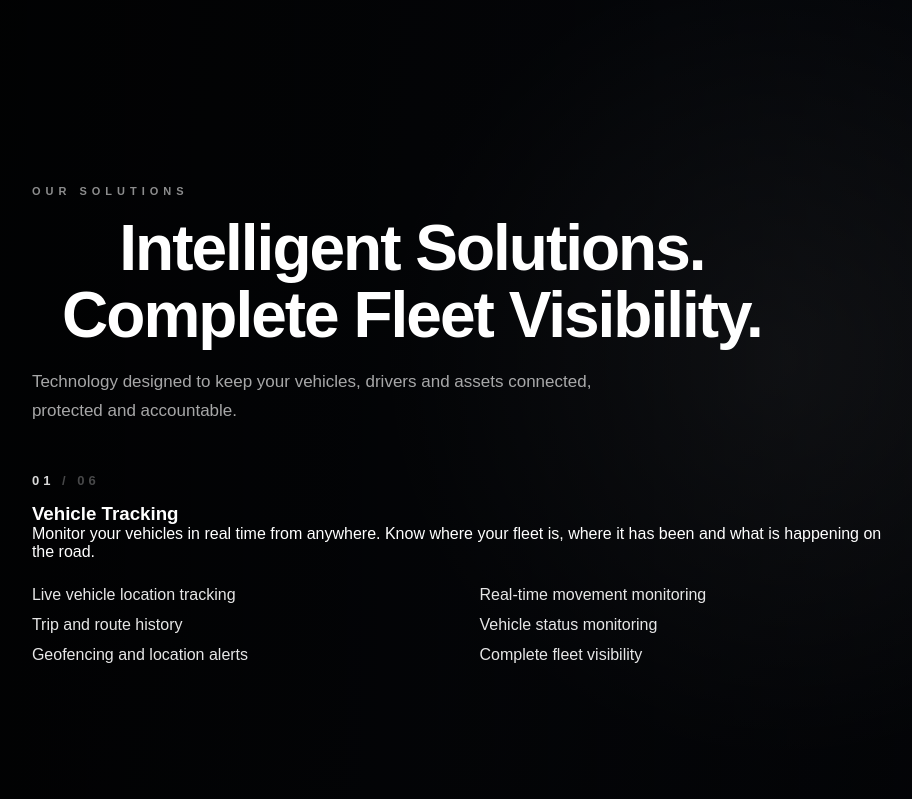
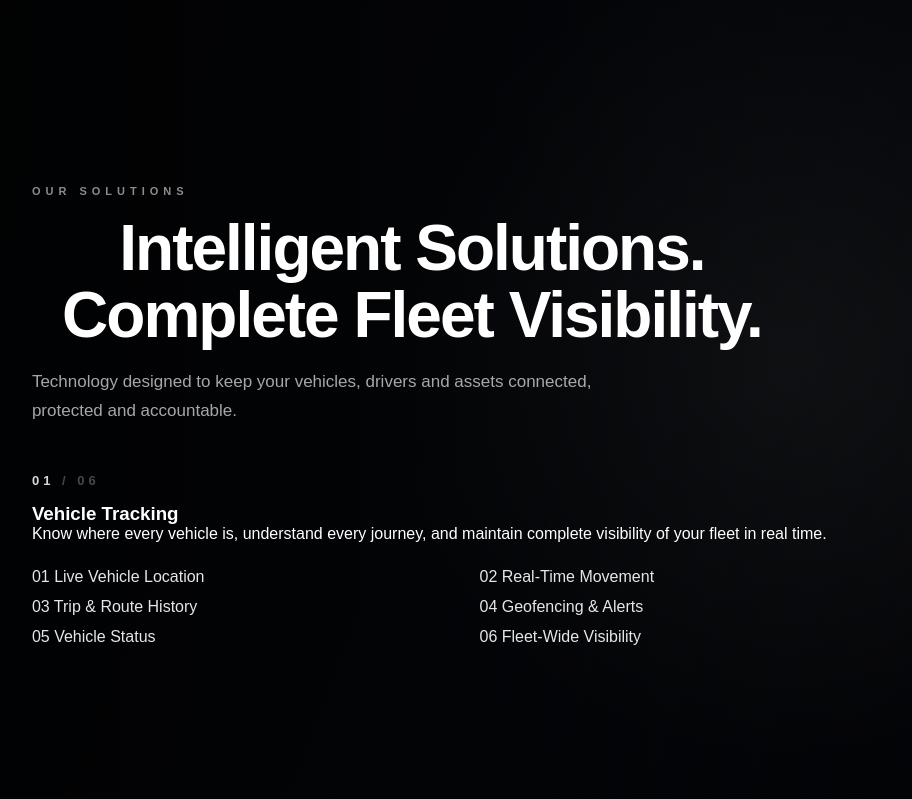
Before and after one commit to teencreation254-ux/AUTOMILE-WEB, a Flask app: page / in a window 1280 px wide. Shown: the part 5671-6470 px from the top of the page, without its empty margins (178-1090 px from the left). Run offline with Flask 3, Linux system fonts and the light colour scheme.

Commit message:
updated index.html

```diff
--- a/templates/index.html
+++ b/templates/index.html
@@ -564,16 +564,16 @@ Send Request
         </div>
 
 
-        <!-- =================================================
-             SIX AUTOMATIC SCENES
-        ================================================= -->
+      <!-- =========================================================
+     AUTOMILE — SIX PREMIUM SOLUTION SCENES
+========================================================= -->
 
 <div class="solution-scenes">
 
 
-            <!-- ================================
+    <!-- =====================================================
          01 — VEHICLE TRACKING
-            ================================= -->
+    ====================================================== -->
 
     <div class="cinematic-scene active">
 
@@ -581,40 +581,43 @@ Send Request
             01 <span>/ 06</span>
         </div>
 
-                <h3>
-                    Vehicle Tracking
-                </h3>
+        <h3>Vehicle Tracking</h3>
 
         <p>
-                    Monitor your vehicles in real time from
-                    anywhere. Know where your fleet is, where
-                    it has been and what is happening on the road.
+            Know where every vehicle is, understand every journey,
+            and maintain complete visibility of your fleet in real time.
         </p>
 
         <div class="scene-details">
 
             <div class="scene-detail">
-                        Live vehicle location tracking
+                <span>01</span>
+                Live Vehicle Location
             </div>
 
             <div class="scene-detail">
-                        Real-time movement monitoring
+                <span>02</span>
+                Real-Time Movement
             </div>
 
             <div class="scene-detail">
-                        Trip and route history
+                <span>03</span>
+                Trip & Route History
             </div>
 
             <div class="scene-detail">
-                        Vehicle status monitoring
+                <span>04</span>
+                Geofencing & Alerts
             </div>
 
             <div class="scene-detail">
-                        Geofencing and location alerts
+                <span>05</span>
+                Vehicle Status
             </div>
 
             <div class="scene-detail">
-                        Complete fleet visibility
+                <span>06</span>
+                Fleet-Wide Visibility
             </div>
 
         </div>
@@ -622,9 +625,9 @@ Send Request
     </div>
 
 
-            <!-- ================================
+    <!-- =====================================================
          02 — FLEET MANAGEMENT
-            ================================= -->
+    ====================================================== -->
 
     <div class="cinematic-scene">
 
@@ -632,40 +635,43 @@ Send Request
             02 <span>/ 06</span>
         </div>
 
-                <h3>
-                    Fleet Management
-                </h3>
+        <h3>Fleet Management</h3>
 
         <p>
-                    Take complete control of your fleet with
-                    centralized monitoring, reporting and
-                    operational visibility.
+            Bring your entire fleet together on one platform
+            with clear operational visibility and intelligent control.
         </p>
 
         <div class="scene-details">
 
             <div class="scene-detail">
-                        Centralized fleet monitoring
+                <span>01</span>
+                Centralized Fleet Monitoring
             </div>
 
             <div class="scene-detail">
-                        Driver and vehicle management
+                <span>02</span>
+                Driver Management
             </div>
 
             <div class="scene-detail">
-                        Fleet activity reports
+                <span>03</span>
+                Vehicle Performance
             </div>
 
             <div class="scene-detail">
-                        Trip and mileage monitoring
+                <span>04</span>
+                Fleet Activity Reports
             </div>
 
             <div class="scene-detail">
-                        Vehicle performance visibility
+                <span>05</span>
+                Trip & Mileage Analysis
             </div>
 
             <div class="scene-detail">
-                        Improved fleet accountability
+                <span>06</span>
+                Operational Accountability
             </div>
 
         </div>
@@ -673,9 +679,9 @@ Send Request
     </div>
 
 
-            <!-- ================================
+    <!-- =====================================================
          03 — FUEL MONITORING
-            ================================= -->
+    ====================================================== -->
 
     <div class="cinematic-scene">
 
@@ -683,40 +689,43 @@ Send Request
             03 <span>/ 06</span>
         </div>
 
-                <h3>
-                    Fuel Monitoring
-                </h3>
+        <h3>Fuel Monitoring</h3>
 
         <p>
-                    Improve fuel accountability, identify
-                    unusual consumption and reduce unnecessary
-                    fuel losses across your fleet.
+            Understand fuel consumption, identify irregularities,
+            and improve accountability across every vehicle.
         </p>
 
         <div class="scene-details">
 
             <div class="scene-detail">
-                        Real-time fuel level monitoring
+                <span>01</span>
+                Real-Time Fuel Levels
             </div>
 
             <div class="scene-detail">
-                        Fuel consumption monitoring
+                <span>02</span>
+                Fuel Consumption Monitoring
             </div>
 
             <div class="scene-detail">
-                        Unusual consumption detection
+                <span>03</span>
+                Unusual Usage Detection
             </div>
 
             <div class="scene-detail">
-                        Possible fuel theft detection
+                <span>04</span>
+                Fuel Theft Detection
             </div>
 
             <div class="scene-detail">
-                        Fuel usage reports
+                <span>05</span>
+                Fuel Usage Reports
             </div>
 
             <div class="scene-detail">
-                        Improved fuel accountability
+                <span>06</span>
+                Improved Fuel Accountability
             </div>
 
         </div>
@@ -724,9 +733,9 @@ Send Request
     </div>
 
 
-            <!-- ================================
+    <!-- =====================================================
          04 — DASH CAMERAS
-            ================================= -->
+    ====================================================== -->
 
     <div class="cinematic-scene">
 
@@ -734,40 +743,43 @@ Send Request
             04 <span>/ 06</span>
         </div>
 
-                <h3>
-                    Dash Cameras
-                </h3>
+        <h3>Dash Cameras</h3>
 
         <p>
-                    Capture what happens on the road and give
-                    your fleet greater visibility, security
-                    and driver accountability.
+            See what happens on the road with intelligent video
+            visibility designed to protect drivers, vehicles and journeys.
         </p>
 
         <div class="scene-details">
 
             <div class="scene-detail">
-                        Front and rear video recording
+                <span>01</span>
+                Front & Rear Recording
             </div>
 
             <div class="scene-detail">
-                        Live video monitoring
+                <span>02</span>
+                Live Video Visibility
             </div>
 
             <div class="scene-detail">
-                        Road and driver visibility
+                <span>03</span>
+                Driver & Road Monitoring
             </div>
 
             <div class="scene-detail">
-                        Incident recording
+                <span>04</span>
+                Incident Recording
             </div>
 
             <div class="scene-detail">
-                        Video evidence when required
+                <span>05</span>
+                Video Evidence
             </div>
 
             <div class="scene-detail">
-                        Enhanced driver accountability
+                <span>06</span>
+                Enhanced Driver Accountability
             </div>
 
         </div>
@@ -775,9 +787,9 @@ Send Request
     </div>
 
 
-            <!-- ================================
+    <!-- =====================================================
          05 — SPEED LIMITERS
-            ================================= -->
+    ====================================================== -->
 
     <div class="cinematic-scene">
 
@@ -785,40 +797,43 @@ Send Request
             05 <span>/ 06</span>
         </div>
 
-                <h3>
-                    Speed Limiters
-                </h3>
+        <h3>Speed Limiters</h3>
 
         <p>
-                    Promote safer driving by controlling vehicle
-                    speeds and helping your fleet maintain
-                    responsible driving standards.
+            Maintain controlled vehicle speeds, encourage safer
+            driving behaviour, and strengthen fleet safety standards.
         </p>
 
         <div class="scene-details">
 
             <div class="scene-detail">
-                        Control maximum vehicle speed
+                <span>01</span>
+                Maximum Speed Control
             </div>
 
             <div class="scene-detail">
-                        Reduce excessive speeding
+                <span>02</span>
+                Speed Activity Monitoring
             </div>
 
             <div class="scene-detail">
-                        Promote safer driving
+                <span>03</span>
+                Reduced Speeding
             </div>
 
             <div class="scene-detail">
-                        Monitor speed activity
+                <span>04</span>
+                Safer Driving Behaviour
             </div>
 
             <div class="scene-detail">
-                        Improve driver discipline
+                <span>05</span>
+                Driver Discipline
             </div>
 
             <div class="scene-detail">
-                        Support fleet safety policies
+                <span>06</span>
+                Fleet Safety Support
             </div>
 
         </div>
@@ -826,9 +841,9 @@ Send Request
     </div>
 
 
-            <!-- ================================
+    <!-- =====================================================
          06 — ASSET TRACKING
-            ================================= -->
+    ====================================================== -->
 
     <div class="cinematic-scene">
 
@@ -836,39 +851,43 @@ Send Request
             06 <span>/ 06</span>
         </div>
 
-                <h3>
-                    Asset Tracking
-                </h3>
+        <h3>Asset Tracking</h3>
 
         <p>
-                    Keep valuable equipment and assets visible,
-                    secure and accountable wherever they move.
+            Keep valuable equipment visible and accountable with
+            reliable location and movement monitoring wherever it goes.
         </p>
 
         <div class="scene-details">
 
             <div class="scene-detail">
-                        Real-time asset location
+                <span>01</span>
+                Real-Time Asset Location
             </div>
 
             <div class="scene-detail">
-                        Asset movement monitoring
+                <span>02</span>
+                Asset Movement Monitoring
             </div>
 
             <div class="scene-detail">
-                        Location history
+                <span>03</span>
+                Location History
             </div>
 
             <div class="scene-detail">
-                        Movement and geofence alerts
+                <span>04</span>
+                Movement & Geofence Alerts
             </div>
 
             <div class="scene-detail">
-                        Asset security monitoring
+                <span>05</span>
+                Asset Security Monitoring
             </div>
 
             <div class="scene-detail">
-                        Improved asset accountability
+                <span>06</span>
+                Asset Accountability
             </div>
 
         </div>
@@ -877,21 +896,3 @@ Send Request
 
 
 </div>
-
-
-        <!-- Automatic transition indicator -->
-
-        <div class="cinematic-scroll">
-
-            <span>
-                OUR SOLUTIONS
-            </span>
-
-            <div class="scroll-line"></div>
-
-        </div>
-
-
-    </div>
-
-</section>
```
Lines whose indentation alone changed are shown as unchanged.
